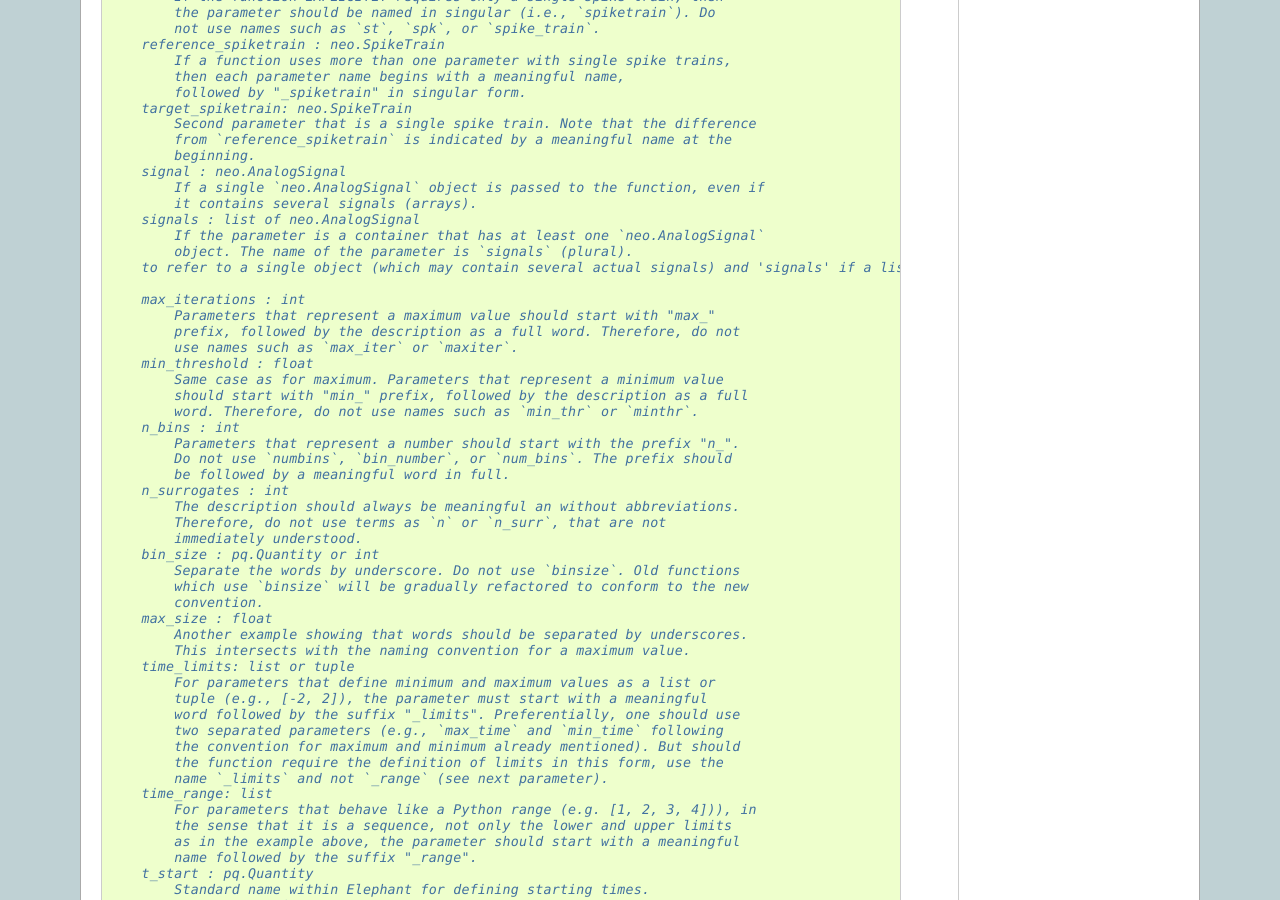
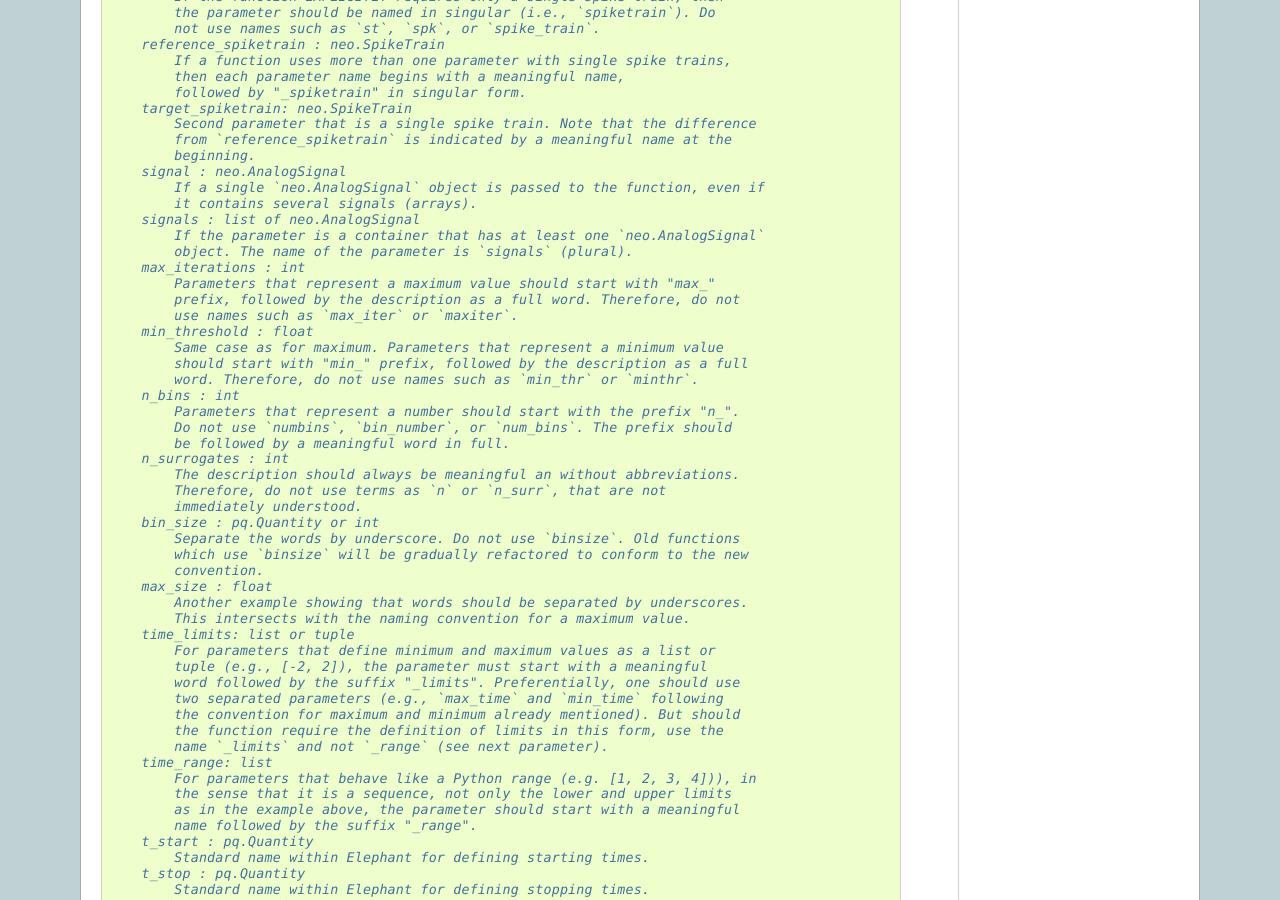
Before and after one commit to NeuralEnsemble/elephant, a Sphinx documentation site: the page built from doc/style_guide.rst, in a window 1280 px wide and 900 px high, scrolled down 7888 px. Built offline with Sphinx 7.4.7, drawn with Linux system fonts in a browser that asks for light colours; formulas are drawn with MathJax 3; pages that are not in the unit, such as notebooks, are missing from menus.

Commit message:
Removed extra line

```diff
--- a/doc/style_guide.rst
+++ b/doc/style_guide.rst
@@ -519,8 +519,6 @@ throughout Elephant.
         signals : list of neo.AnalogSignal
             If the parameter is a container that has at least one `neo.AnalogSignal`
             object. The name of the parameter is `signals` (plural).
-        to refer to a single object (which may contain several actual signals) and 'signals' if a list of neo.AnalogSignal can be used
-
         max_iterations : int
             Parameters that represent a maximum value should start with "max_"
             prefix, followed by the description as a full word. Therefore, do not
```
